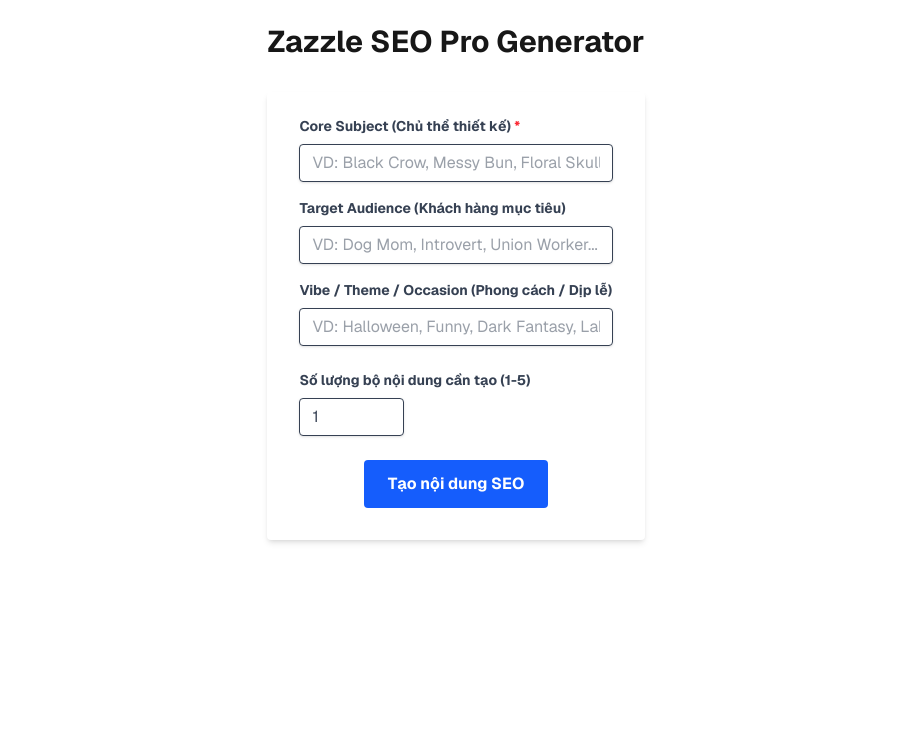
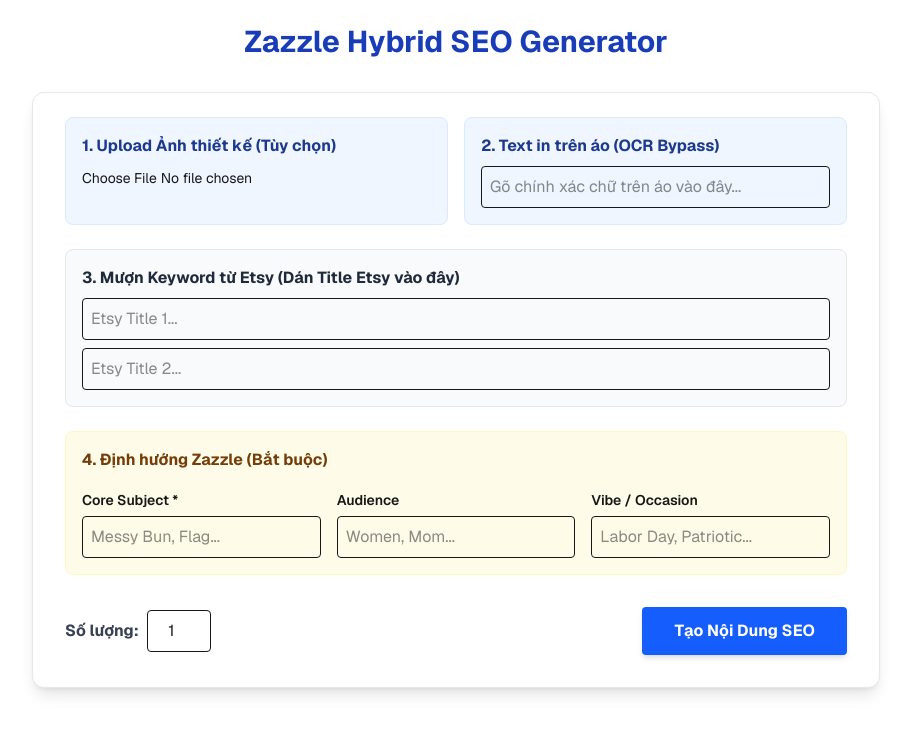
Before and after one commit to quangminhdc25-code/zazzle-seo-tools, a Next.js app: page / in a window 1280 px wide. Shown: the top 734 px of the page, without its empty margins (184-1095 px from the left). Built offline with nearby package versions, Linux system fonts and the light colour scheme.

Commit message:
Hybrid Vision UI and Features

```diff
--- a/app/page.tsx
+++ b/app/page.tsx
@@ -2,48 +2,90 @@
 
 import { useState } from 'react';
 
+// Component nút Copy nhỏ gọn
+const CopyButton = ({ text }: { text: string }) => {
+  const [copied, setCopied] = useState(false);
+
+  const handleCopy = () => {
+    navigator.clipboard.writeText(text);
+    setCopied(true);
+    setTimeout(() => setCopied(false), 2000); // Tự tắt chữ Đã Copy sau 2s
+  };
+
+  return (
+    <button
+      onClick={handleCopy}
+      className={`text-sm font-semibold px-3 py-1 rounded border transition-colors ${
+        copied ? 'bg-green-100 text-green-700 border-green-300' : 'bg-gray-100 text-gray-700 border-gray-300 hover:bg-gray-200'
+      }`}
+    >
+      {copied ? '✓ Đã Copy' : 'Copy'}
+    </button>
+  );
+};
+
 export default function ZazzleSEOTool() {
-  // 1. Thay đổi State (Biến lưu trữ dữ liệu)
+  const [imageBase64, setImageBase64] = useState<string>('');
+  const [textOnDesign, setTextOnDesign] = useState('');
+  const [etsyTitle1, setEtsyTitle1] = useState('');
+  const [etsyTitle2, setEtsyTitle2] = useState('');
   const [coreSubject, setCoreSubject] = useState('');
   const [targetAudience, setTargetAudience] = useState('');
   const [vibe, setVibe] = useState('');
   const [quantity, setQuantity] = useState(1);
 
-  const [results, setResults] = useState<any[]>([]);
+  const [results, setResults] = useState<any[]>([]); // Lưu mảng kết quả
   const [loading, setLoading] = useState(false);
   const [error, setError] = useState('');
 
-  // 3. Thay đổi Dữ liệu gửi đi trong hàm gọi API
+  // Xử lý upload ảnh chuyển sang Base64
+  const handleImageUpload = (e: React.ChangeEvent<HTMLInputElement>) => {
+    const file = e.target.files?.[0];
+    if (file) {
+      const reader = new FileReader();
+      reader.onloadend = () => {
+        setImageBase64(reader.result as string);
+      };
+      reader.readAsDataURL(file);
+    }
+  };
+
   const handleGenerate = async (e: React.FormEvent) => {
     e.preventDefault();
     if (!coreSubject) {
-      setError('Vui lòng nhập Core Subject (Chủ thể hình ảnh).');
+      setError('Vui lòng nhập Chủ thể cốt lõi (Core Subject).');
       return;
     }
 
     setLoading(true);
     setError('');
-    setResults([]);
 
     try {
+      const etsyTitles = [etsyTitle1, etsyTitle2].filter(t => t.trim() !== '');
+
       const response = await fetch('/api/generate', {
         method: 'POST',
-        headers: {
-          'Content-Type': 'application/json',
-        },
-        body: JSON.stringify({ coreSubject, targetAudience, vibe, quantity }),
+        headers: { 'Content-Type': 'application/json' },
+        body: JSON.stringify({
+          imageBase64,
+          textOnDesign,
+          etsyTitles,
+          coreSubject,
+          targetAudience,
+          vibe,
+          quantity
+        }),
       });
 
       const data = await response.json();
 
-      if (!response.ok) {
-        throw new Error(data.error || 'Có lỗi xảy ra từ máy chủ.');
-      }
+      if (!response.ok) throw new Error(data.error || 'Lỗi máy chủ.');
 
       if (data.variants) {
-        setResults(data.variants);
+        // QUAN TRỌNG: Đẩy kết quả mới lên đầu mảng (History prepended)
+        setResults(prev => [...data.variants, ...prev]);
       } else {
-        throw new Error('Dữ liệu trả về không đúng định dạng.');
+        throw new Error('Định dạng JSON hỏng.');
       }
     } catch (err: any) {
       setError(err.message);
@@ -54,112 +96,96 @@ export default function ZazzleSEOTool() {
 
   return (
     <div className="max-w-4xl mx-auto p-6 font-sans">
-      <h1 className="text-3xl font-bold mb-8 text-center">Zazzle SEO Pro Generator</h1>
+      <h1 className="text-3xl font-bold mb-8 text-center text-blue-800">Zazzle Hybrid SEO Generator</h1>
 
-      <form onSubmit={handleGenerate} className="bg-white shadow-md rounded px-8 pt-6 pb-8 mb-8">
-        {/* 2. Thay đổi Giao diện Ô nhập liệu */}
-        <div className="mb-4">
-          <label className="block text-gray-700 text-sm font-bold mb-2">
-            Core Subject (Chủ thể thiết kế) <span className="text-red-500">*</span>
-          </label>
-          <input
-            type="text"
-            className="shadow appearance-none border rounded w-full py-2 px-3 text-gray-700 leading-tight focus:outline-none focus:shadow-outline"
-            placeholder="VD: Black Crow, Messy Bun, Floral Skull..."
-            value={coreSubject}
-            onChange={(e) => setCoreSubject(e.target.value)}
-            required
-          />
+      <form onSubmit={handleGenerate} className="bg-white shadow-lg rounded-xl px-8 pt-6 pb-8 mb-8 border border-gray-200">
+
+        {/* Khối 1: Tải ảnh & Text trên áo */}
+        <div className="grid grid-cols-1 md:grid-cols-2 gap-4 mb-6">
+          <div className="p-4 bg-blue-50 rounded-lg border border-blue-100">
+            <label className="block text-blue-900 font-bold mb-2">1. Upload Ảnh thiết kế (Tùy chọn)</label>
+            <input type="file" accept="image/*" onChange={handleImageUpload} className="w-full text-sm" />
+            {imageBase64 && <img src={imageBase64} alt="Preview" className="mt-2 h-20 object-contain rounded" />}
+          </div>
+          <div className="p-4 bg-blue-50 rounded-lg border border-blue-100">
+            <label className="block text-blue-900 font-bold mb-2">2. Text in trên áo (OCR Bypass)</label>
+            <input type="text" placeholder="Gõ chính xác chữ trên áo vào đây..." className="w-full p-2 border rounded" value={textOnDesign} onChange={(e) => setTextOnDesign(e.target.value)} />
+          </div>
         </div>
 
-        <div className="mb-4">
-          <label className="block text-gray-700 text-sm font-bold mb-2">
-            Target Audience (Khách hàng mục tiêu)
-          </label>
-          <input
-            type="text"
-            className="shadow appearance-none border rounded w-full py-2 px-3 text-gray-700 leading-tight focus:outline-none focus:shadow-outline"
-            placeholder="VD: Dog Mom, Introvert, Union Worker..."
-            value={targetAudience}
-            onChange={(e) => setTargetAudience(e.target.value)}
-          />
+        {/* Khối 2: Etsy Keywords */}
+        <div className="mb-6 p-4 bg-gray-50 rounded-lg border border-gray-200">
+          <label className="block text-gray-800 font-bold mb-2">3. Mượn Keyword từ Etsy (Dán Title Etsy vào đây)</label>
+          <div className="space-y-2">
+            <input type="text" placeholder="Etsy Title 1..." className="w-full p-2 border rounded" value={etsyTitle1} onChange={(e) => setEtsyTitle1(e.target.value)} />
+            <input type="text" placeholder="Etsy Title 2..." className="w-full p-2 border rounded" value={etsyTitle2} onChange={(e) => setEtsyTitle2(e.target.value)} />
+          </div>
         </div>
 
-        <div className="mb-6">
-          <label className="block text-gray-700 text-sm font-bold mb-2">
-            Vibe / Theme / Occasion (Phong cách / Dịp lễ)
-          </label>
-          <input
-            type="text"
-            className="shadow appearance-none border rounded w-full py-2 px-3 text-gray-700 leading-tight focus:outline-none focus:shadow-outline"
-            placeholder="VD: Halloween, Funny, Dark Fantasy, Labor Day..."
-            value={vibe}
-            onChange={(e) => setVibe(e.target.value)}
-          />
+        {/* Khối 3: Ma trận Zazzle */}
+        <div className="mb-6 p-4 bg-yellow-50 rounded-lg border border-yellow-100">
+          <label className="block text-yellow-900 font-bold mb-4">4. Định hướng Zazzle (Bắt buộc)</label>
+          <div className="grid grid-cols-1 md:grid-cols-3 gap-4">
+            <div>
+              <label className="text-sm font-semibold">Core Subject *</label>
+              <input type="text" placeholder="Messy Bun, Flag..." className="w-full p-2 border rounded mt-1" value={coreSubject} onChange={(e) => setCoreSubject(e.target.value)} required />
+            </div>
+            <div>
+              <label className="text-sm font-semibold">Audience</label>
+              <input type="text" placeholder="Women, Mom..." className="w-full p-2 border rounded mt-1" value={targetAudience} onChange={(e) => setTargetAudience(e.target.value)} />
+            </div>
+            <div>
+              <label className="text-sm font-semibold">Vibe / Occasion</label>
+              <input type="text" placeholder="Labor Day, Patriotic..." className="w-full p-2 border rounded mt-1" value={vibe} onChange={(e) => setVibe(e.target.value)} />
+            </div>
+          </div>
         </div>
 
-        <div className="mb-6">
-          <label className="block text-gray-700 text-sm font-bold mb-2">
-            Số lượng bộ nội dung cần tạo (1-5)
-          </label>
-          <input
-            type="number"
-            min="1"
-            max="5"
-            className="shadow appearance-none border rounded w-full md:w-1/3 py-2 px-3 text-gray-700 leading-tight focus:outline-none focus:shadow-outline"
-            value={quantity}
-            onChange={(e) => setQuantity(Number(e.target.value))}
-          />
+        <div className="flex items-center justify-between mt-8">
+          <div className="flex items-center space-x-2">
+            <label className="font-bold text-gray-700">Số lượng:</label>
+            <input type="number" min="1" max="5" className="w-16 p-2 border rounded text-center" value={quantity} onChange={(e) => setQuantity(Number(e.target.value))} />
           </div>
-
-        <div className="flex items-center justify-center">
-          <button
-            type="submit"
-            disabled={loading}
-            className={`bg-blue-600 hover:bg-blue-700 text-white font-bold py-3 px-6 rounded focus:outline-none focus:shadow-outline w-full md:w-auto ${
-              loading ? 'opacity-50 cursor-not-allowed' : ''
-            }`}
-          >
-            {loading ? 'Đang xử lý (Vui lòng đợi)...' : 'Tạo nội dung SEO'}
+          <button type="submit" disabled={loading} className={`bg-blue-600 hover:bg-blue-700 text-white font-bold py-3 px-8 rounded shadow-md ${loading ? 'opacity-50' : ''}`}>
+            {loading ? 'Đang phân tích AI...' : 'Tạo Nội Dung SEO'}
           </button>
         </div>
       </form>
 
-      {/* Hiển thị lỗi */}
-      {error && (
-        <div className="bg-red-100 border border-red-400 text-red-700 px-4 py-3 rounded relative mb-6">
-          <span className="block sm:inline">{error}</span>
+      {error && <div className="bg-red-100 text-red-700 p-4 rounded mb-6 font-bold">{error}</div>}
+
+      {/* HIỂN THỊ KẾT QUẢ (Mới nhất nằm trên cùng) */}
+      <div className="space-y-6">
+        {results.map((variant, index) => (
+          <div key={index} className="bg-white border-2 border-gray-200 p-6 rounded-xl shadow-sm relative overflow-hidden">
+            {index === 0 && <div className="absolute top-0 right-0 bg-green-500 text-white text-xs font-bold px-3 py-1 rounded-bl-lg">MỚI NHẤT</div>}
+
+            <div className="mb-5 bg-gray-50 p-4 rounded border">
+              <div className="flex justify-between items-start mb-2">
+                <span className="font-bold text-gray-700 w-24">Title:</span>
+                <p className="flex-1 text-gray-900 font-medium">{variant.newTitle}</p>
+                <CopyButton text={variant.newTitle} />
               </div>
-      )}
-
-      {/* Hiển thị kết quả */}
-      {results.length > 0 && (
-        <div className="space-y-6">
-          <h2 className="text-2xl font-bold mb-4">Kết quả tạo:</h2>
-          {results.map((variant, index) => (
-            <div key={index} className="bg-gray-50 border border-gray-200 p-6 rounded-lg shadow-sm">
-              <h3 className="font-bold text-lg text-blue-800 mb-2">
-                Variant {index + 1}
-              </h3>
-
-              <div className="mb-3">
-                <span className="font-bold text-gray-700">Title: </span>
-                <span className="text-gray-900">{variant.newTitle}</span>
             </div>
 
-              <div className="mb-3">
-                <span className="font-bold text-gray-700">Description: </span>
-                <p className="text-gray-900 mt-1 whitespace-pre-wrap">{variant.newDescription}</p>
+            <div className="mb-5 bg-gray-50 p-4 rounded border">
+              <div className="flex justify-between items-start mb-2">
+                <span className="font-bold text-gray-700 w-24">Description:</span>
+                <p className="flex-1 text-gray-900 text-justify pr-4">{variant.newDescription}</p>
+                <CopyButton text={variant.newDescription} />
+              </div>
             </div>
 
-              <div>
-                <span className="font-bold text-gray-700">Tags: </span>
-                <span className="text-gray-900">{variant.newTags}</span>
+            <div className="bg-blue-50 p-4 rounded border border-blue-100">
+              <div className="flex justify-between items-start mb-2">
+                <span className="font-bold text-blue-900 w-24">Tags:</span>
+                <p className="flex-1 text-blue-800 font-mono text-sm leading-relaxed pr-4">{variant.newTags}</p>
+                <CopyButton text={variant.newTags} />
+              </div>
             </div>
           </div>
         ))}
       </div>
-      )}
     </div>
   );
 }
```
Also changed, not shown: app/api/generate/route.ts (+51 -39 lines). Lines whose indentation alone changed are shown as unchanged.
